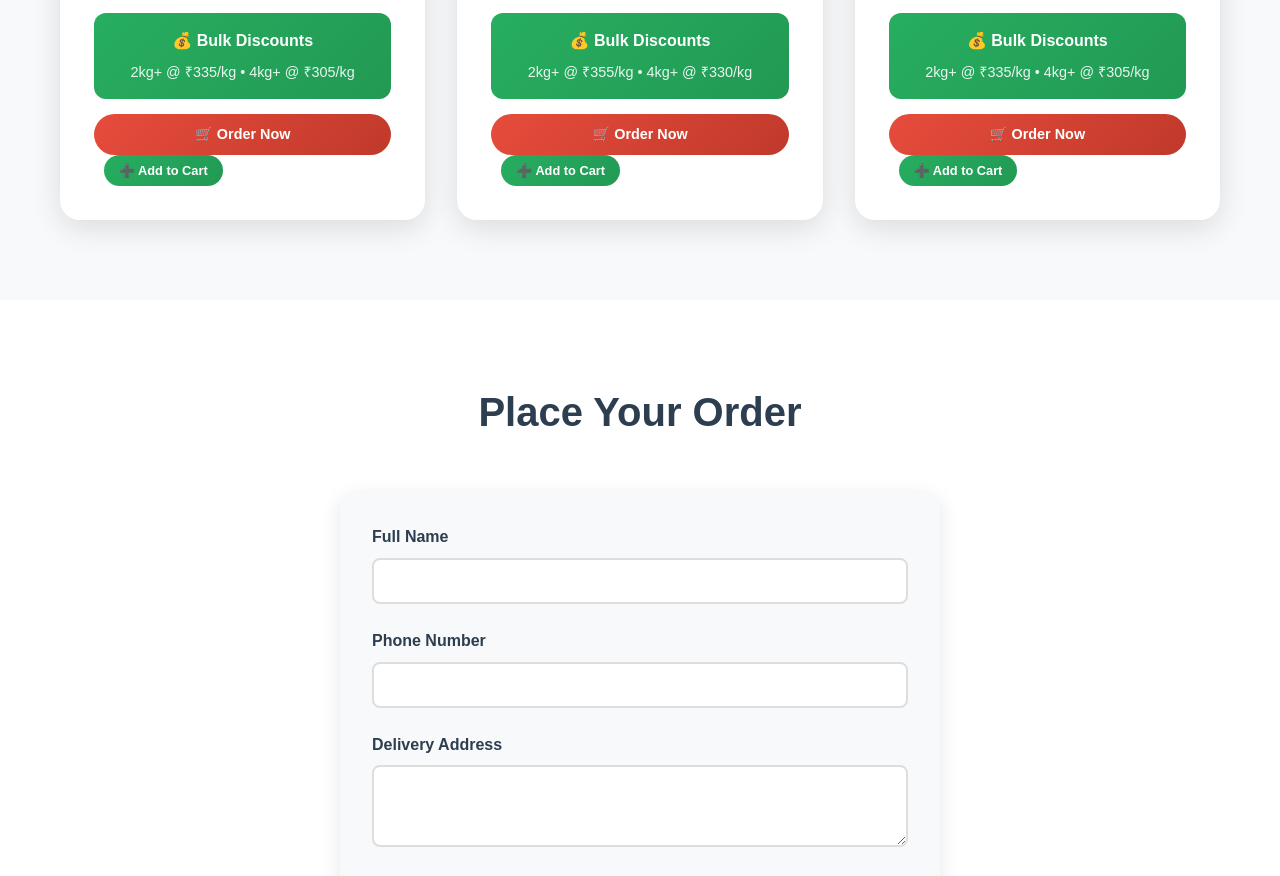
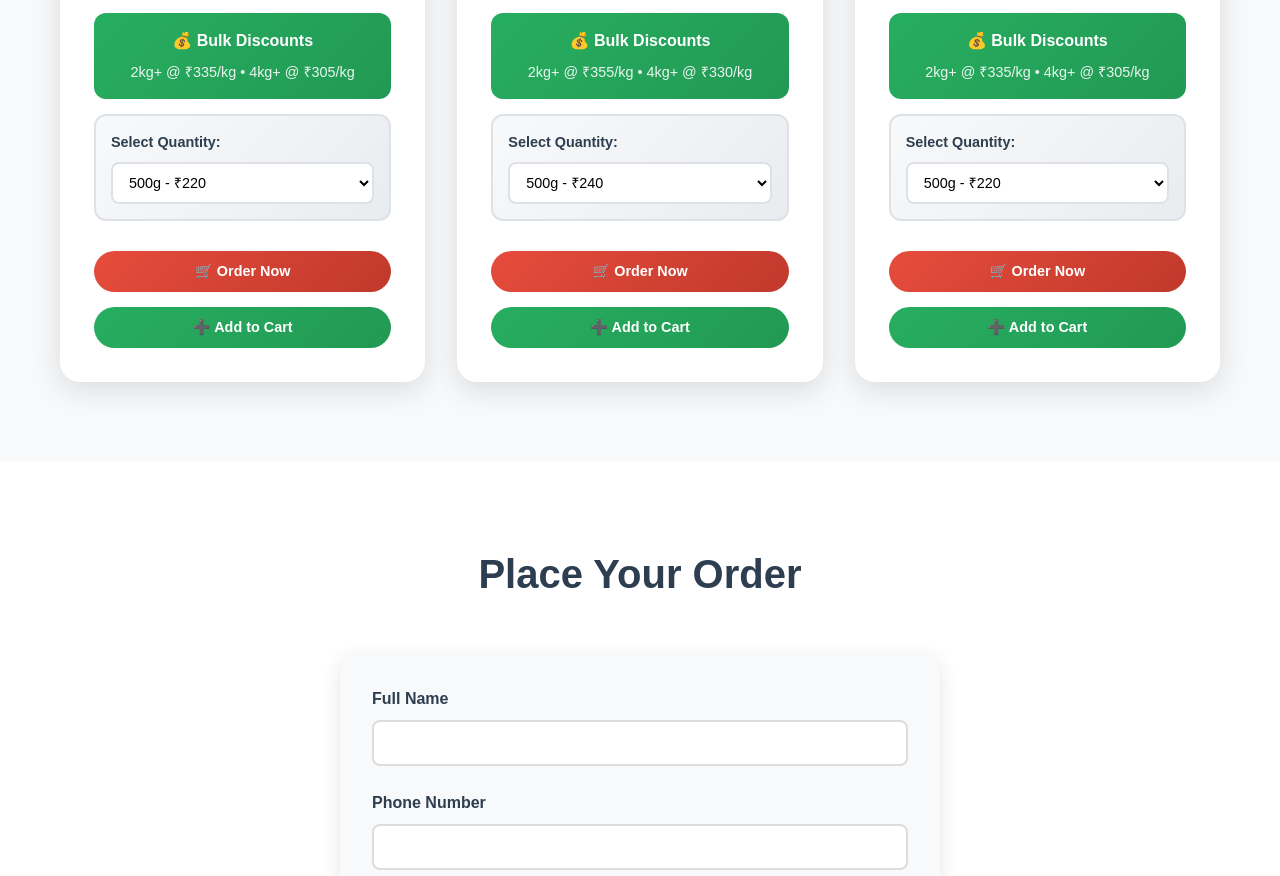
Before and after one commit to lordabhi1/meat-delivery-website, a plain HTML site: page index.html in a window 1280 px wide. Shown: the part 2019-2895 px from the top of the page. Drawn offline with Linux system fonts and the light colour scheme.

Commit message:
Update index.html
UI enhancements

```diff
--- a/index.html
+++ b/index.html
@@ -524,22 +524,64 @@
             font-size: 0.7rem;
         }
 
+        .quantity-selector {
+            margin: 15px 0;
+            padding: 15px;
+            background: linear-gradient(135deg, #f8f9fa, #e9ecef);
+            border-radius: 12px;
+            border: 2px solid #dee2e6;
+        }
+
+        .quantity-selector label {
+            display: block;
+            font-weight: bold;
+            margin-bottom: 8px;
+            color: #2c3e50;
+            font-size: 0.9rem;
+        }
+
+        .quantity-dropdown {
+            width: 100%;
+            padding: 10px 12px;
+            border: 2px solid #dee2e6;
+            border-radius: 8px;
+            font-size: 0.9rem;
+            background: white;
+            cursor: pointer;
+            transition: all 0.3s;
+        }
+
+        .quantity-dropdown:hover {
+            border-color: #27ae60;
+        }
+
+        .quantity-dropdown:focus {
+            outline: none;
+            border-color: #27ae60;
+            box-shadow: 0 0 0 3px rgba(39, 174, 96, 0.1);
+        }
+
+        .cart-button-container {
+            margin-top: 15px;
+        }
+
         .add-to-cart-btn {
             background: linear-gradient(135deg, #27ae60, #229954);
             color: white;
             border: none;
-            padding: 8px 15px;
-            border-radius: 20px;
+            padding: 12px 20px;
+            border-radius: 25px;
             font-weight: bold;
             cursor: pointer;
-            font-size: 0.8rem;
-            margin-left: 10px;
+            font-size: 0.9rem;
+            width: 100%;
             transition: all 0.3s;
         }
 
         .add-to-cart-btn:hover {
             background: linear-gradient(135deg, #219a52, #1e8449);
-            transform: translateY(-1px);
+            transform: translateY(-2px);
+            box-shadow: 0 5px 15px rgba(39, 174, 96, 0.3);
         }
 
         .cart-icon {
@@ -696,9 +738,20 @@
                             <h4>💰 Bulk Discounts</h4>
                             <p>2kg+ @ ₹335/kg • 4kg+ @ ₹305/kg</p>
                         </div>
+                        <div class="quantity-selector">
+                            <label for="chicken-boneless-qty">Select Quantity:</label>
+                            <select id="chicken-boneless-qty" class="quantity-dropdown">
+                                <option value="250g-130">250g - ₹130</option>
+                                <option value="500g-220" selected>500g - ₹220</option>
+                                <option value="750g-300">750g - ₹300</option>
+                                <option value="1kg-370">1kg - ₹370</option>
+                            </select>
+                        </div>
                         <div class="product-buttons">
                             <button class="order-quick-btn" onclick="scrollToOrder('chicken-boneless')">🛒 Order Now</button>
-                            <button class="add-to-cart-btn" onclick="addToCart('chicken-boneless', 'Chicken Boneless', '500g', 220)">➕ Add to Cart</button>
+                        </div>
+                        <div class="cart-button-container">
+                            <button class="add-to-cart-btn" onclick="addToCartFromSelector('chicken-boneless', 'Chicken Boneless')">➕ Add to Cart</button>
                         </div>
                     </div>
                 </div>
@@ -730,9 +783,20 @@
                             <h4>💰 Bulk Discounts</h4>
                             <p>2kg+ @ ₹355/kg • 4kg+ @ ₹330/kg</p>
                         </div>
+                        <div class="quantity-selector">
+                            <label for="chicken-cut-qty">Select Quantity:</label>
+                            <select id="chicken-cut-qty" class="quantity-dropdown">
+                                <option value="250g-140">250g - ₹140</option>
+                                <option value="500g-240" selected>500g - ₹240</option>
+                                <option value="750g-330">750g - ₹330</option>
+                                <option value="1kg-400">1kg - ₹400</option>
+                            </select>
+                        </div>
                         <div class="product-buttons">
                             <button class="order-quick-btn" onclick="scrollToOrder('chicken-cut')">🛒 Order Now</button>
-                            <button class="add-to-cart-btn" onclick="addToCart('chicken-cut', 'Chicken Cut', '500g', 240)">➕ Add to Cart</button>
+                        </div>
+                        <div class="cart-button-container">
+                            <button class="add-to-cart-btn" onclick="addToCartFromSelector('chicken-cut', 'Chicken Cut')">➕ Add to Cart</button>
                         </div>
                     </div>
                 </div>
@@ -764,9 +828,20 @@
                             <h4>💰 Bulk Discounts</h4>
                             <p>2kg+ @ ₹335/kg • 4kg+ @ ₹305/kg</p>
                         </div>
+                        <div class="quantity-selector">
+                            <label for="chicken-thighs-legs-qty">Select Quantity:</label>
+                            <select id="chicken-thighs-legs-qty" class="quantity-dropdown">
+                                <option value="250g-130">250g - ₹130</option>
+                                <option value="500g-220" selected>500g - ₹220</option>
+                                <option value="750g-300">750g - ₹300</option>
+                                <option value="1kg-370">1kg - ₹370</option>
+                            </select>
+                        </div>
                         <div class="product-buttons">
                             <button class="order-quick-btn" onclick="scrollToOrder('chicken-thighs-legs')">🛒 Order Now</button>
-                            <button class="add-to-cart-btn" onclick="addToCart('chicken-thighs-legs', 'Chicken Thighs & Legs', '500g', 220)">➕ Add to Cart</button>
+                        </div>
+                        <div class="cart-button-container">
+                            <button class="add-to-cart-btn" onclick="addToCartFromSelector('chicken-thighs-legs', 'Chicken Thighs & Legs')">➕ Add to Cart</button>
                         </div>
                     </div>
                 </div>
@@ -969,6 +1044,15 @@ Thank you for choosing FreshMeat! 🙏
         // Shopping Cart System
         let cart = [];
         let cartVisible = false;
+
+        function addToCartFromSelector(productId, productName) {
+            const selector = document.getElementById(productId + '-qty');
+            const selectedValue = selector.value;
+            const [quantity, price] = selectedValue.split('-');
+            const numericPrice = parseInt(price);
+
+            addToCart(productId, productName, quantity, numericPrice);
+        }
 
         function addToCart(productId, productName, quantity, price) {
             const existingItem = cart.find(item => item.productId === productId && item.quantity === quantity);
```
